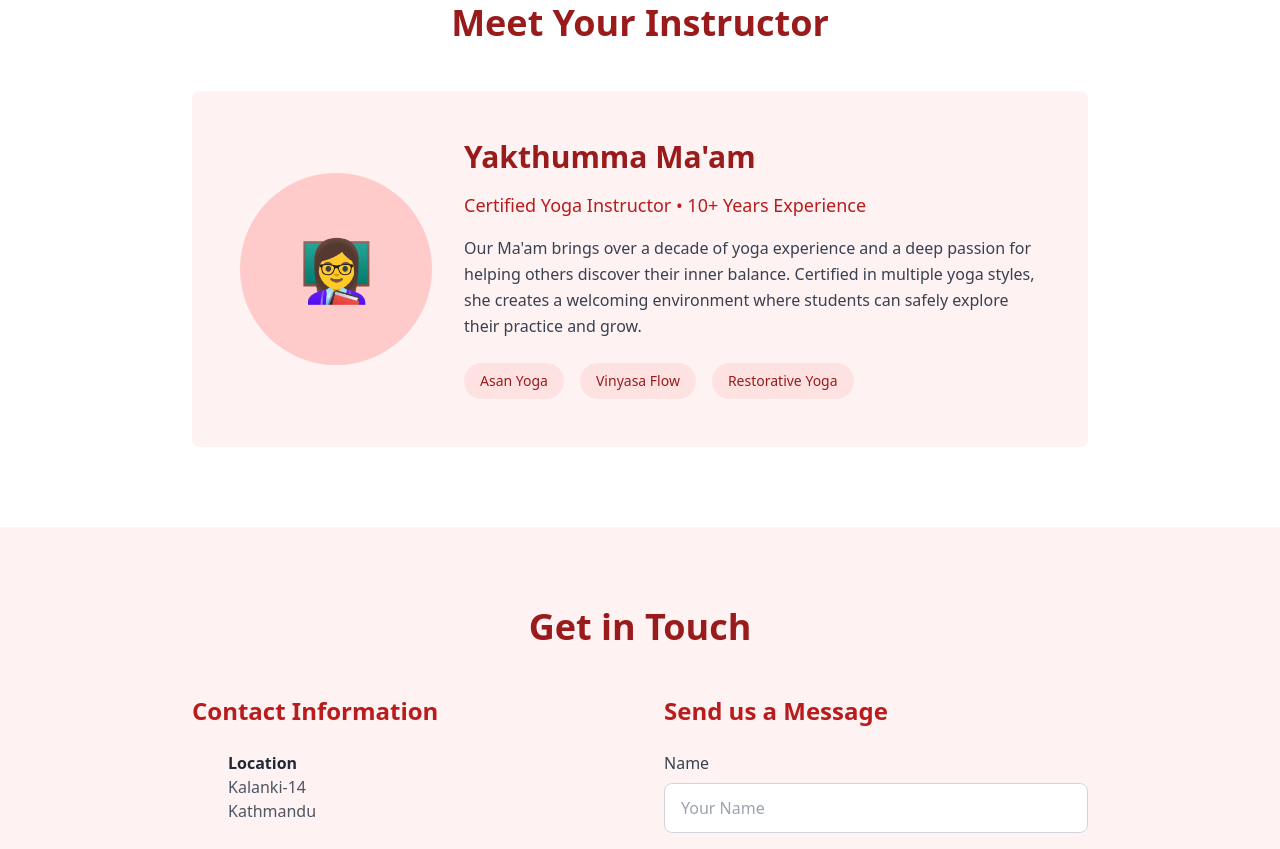
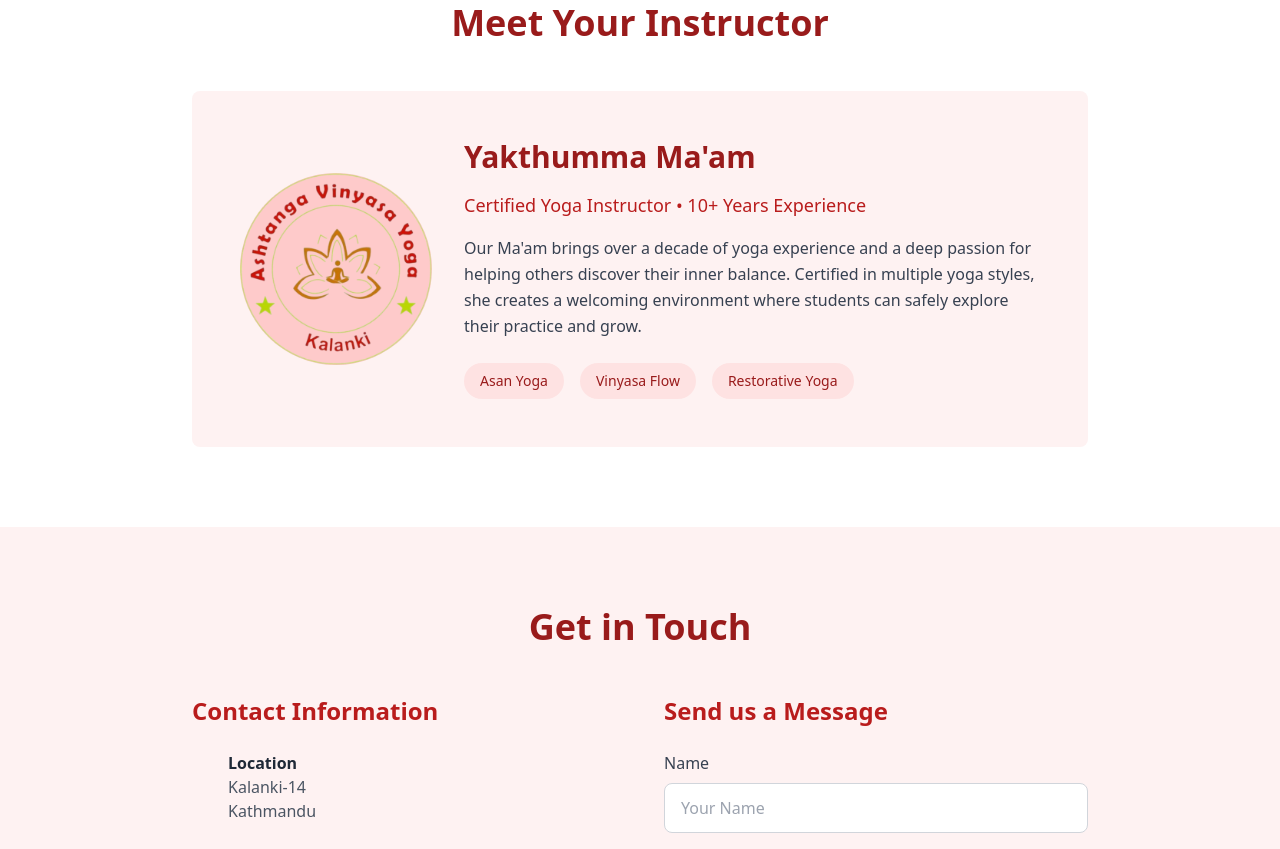
Before and after one commit to ShashankaLamsal/yoga-website, a plain HTML site: page index.html in a window 1280 px wide. Shown: the part 1821-2670 px from the top of the page. Drawn offline with nearby package versions, Linux system fonts and the light colour scheme.

Commit message:
Added Logo

```diff
--- a/index.html
+++ b/index.html
@@ -96,6 +96,7 @@
     <header class="fixed top-0 left-0 right-0 bg-white shadow-md z-50">
         <div class="container mx-auto px-4 py-4 flex justify-between items-center">
             <div class="flex items-center">
+            <img src="images/yogaLogo.png" alt="Ashtanga Vinyansa Yoga Logo" class="h-10 mr-2" />
                 <h1 class="text-2xl font-bold text-red-600">Ashtanga Vinyansa Yoga</h1>
             </div>
 
@@ -347,7 +348,7 @@
                 <div class="bg-red-50 rounded-lg p-8 md:p-12">
                     <div class="flex flex-col md:flex-row items-center gap-8">
                         <div class="w-48 h-48 bg-red-200 rounded-full flex items-center justify-center">
-                            <span class="text-6xl text-red-600">👩‍🏫</span>
+                            <img src="images/yogaLogo.png" alt="Ashtanga Vinyansa Yoga Logo" class="w-full h-full object-cover" />
                         </div>
 
                         <div class="flex-1 text-center md:text-left">
```
